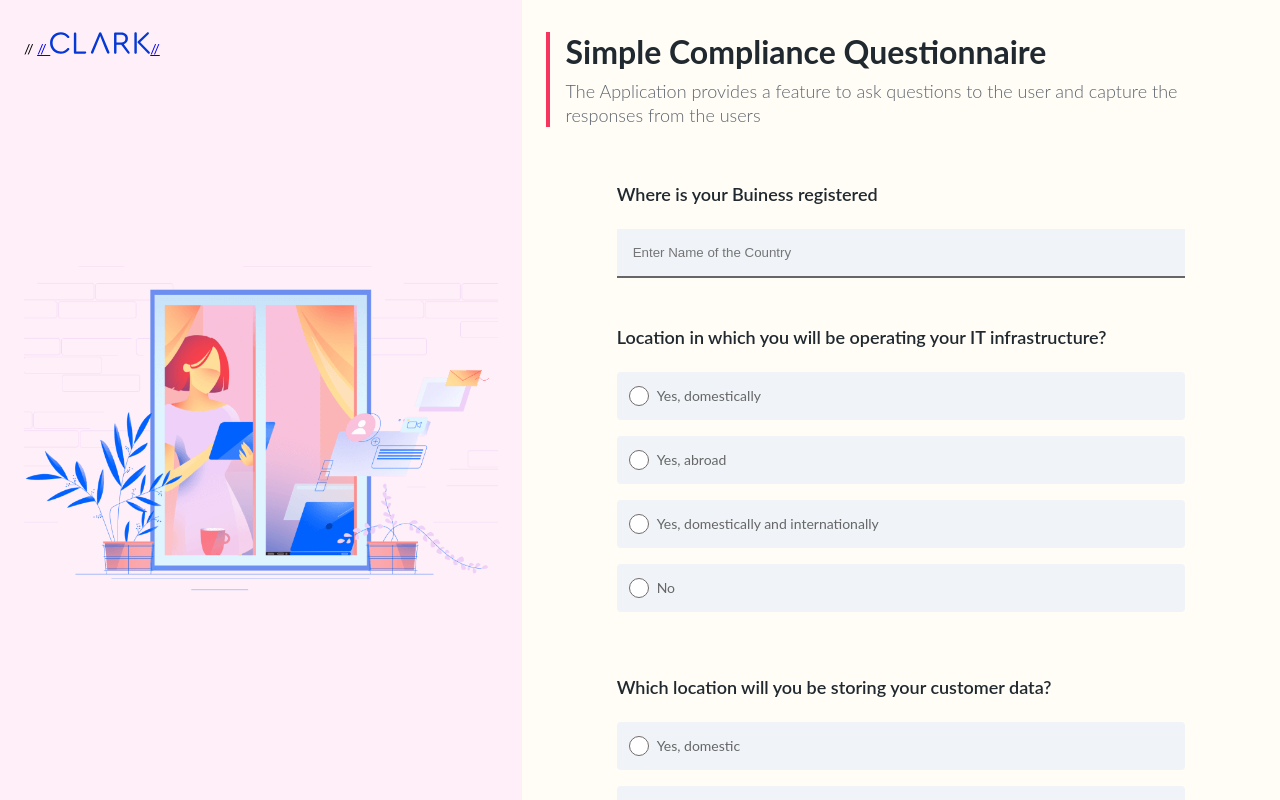
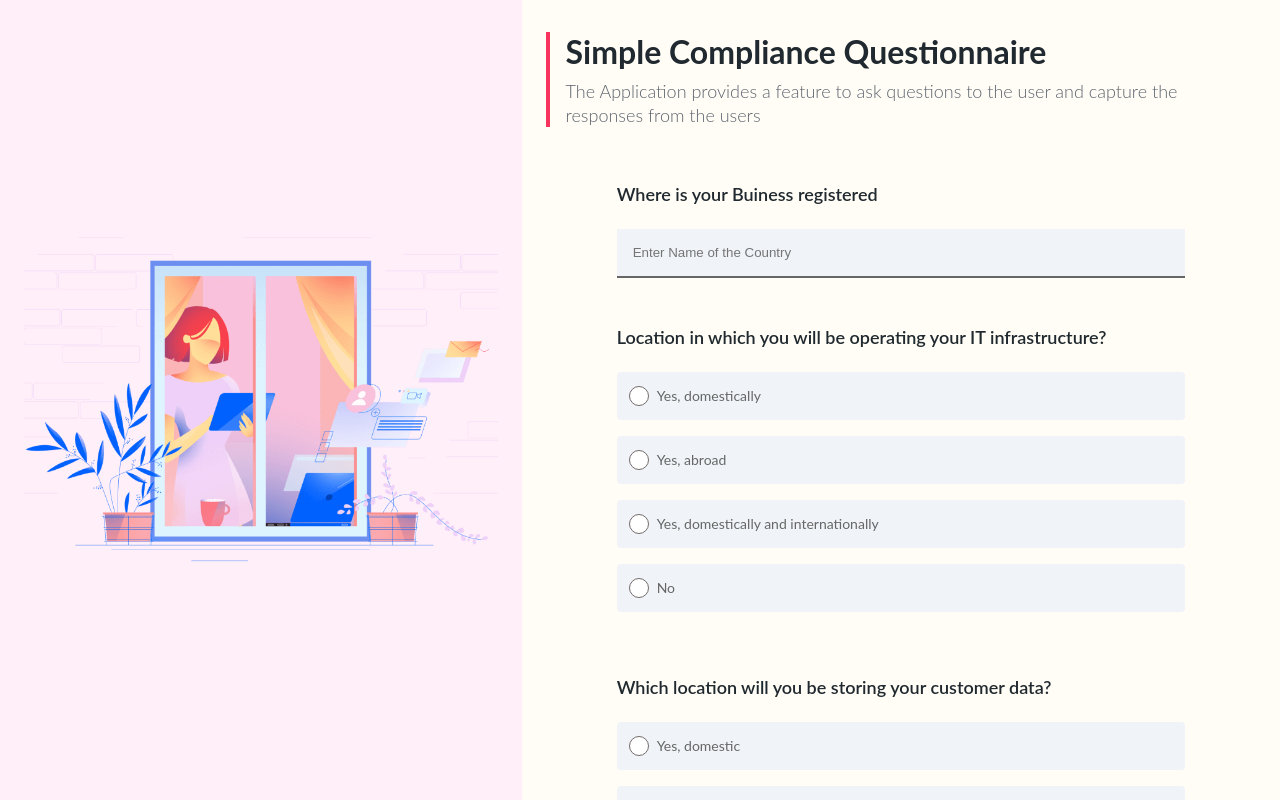
Before and after one commit to ankesai8/Questionarie, a React (Create React App) app: page / in a window 1280 px wide. Built offline with nearby package versions, Linux system fonts and the light colour scheme; a web font is replaced by a local one.

Commit message:
Update index.js

```diff
--- a/src/components/rows/questionnaire/index.js
+++ b/src/components/rows/questionnaire/index.js
@@ -62,9 +62,6 @@ export const Questionnaire = () => {
   return (
     <div className="wrapper">
       <div className="left-content">
-//         <a href="#">
-//           <img src={logo} className="logo" alt="app-image" />
-//         </a>
         <figure className="img-wrapper">
           <img src={bgImage} alt="backgroung-image" className="app-image" />
         </figure>
```
